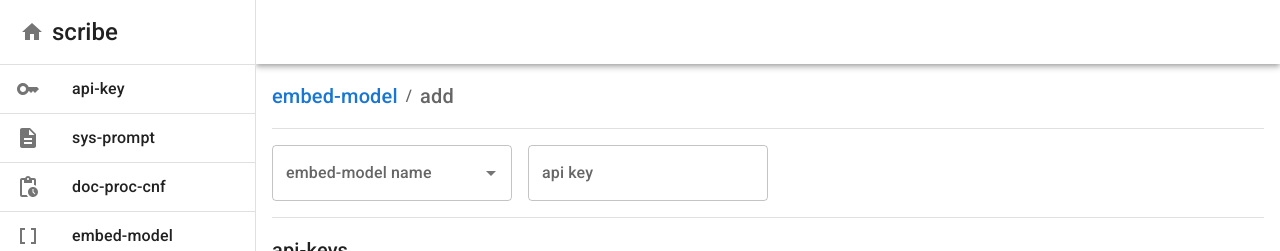
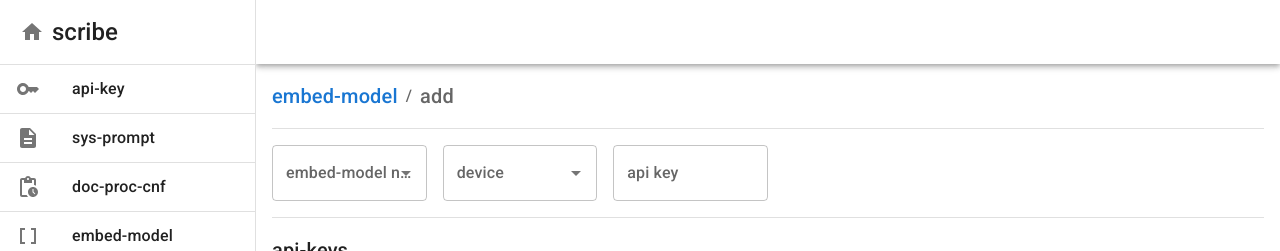
Before and after one commit to panalexeu/scribe_rag, a Next.js app in the folder scribe_ui/: page /embed-model/add in a window 1280 px wide. Shown: the top 251 px of the page. Built offline with nearby package versions, Linux system fonts and the light colour scheme; no server answers.

Commit message:
implemented cuda field during embedding model creation

```diff
--- a/scribe_ui/src/app/embed-model/add/page.tsx
+++ b/scribe_ui/src/app/embed-model/add/page.tsx
@@ -24,7 +24,7 @@ import Link from 'next/link';
 
 import {parseDateTime} from "@/src/utils";
 import {ApiKeyResponseModel} from "@/src/app/api-key/models";
-import {EmbeddingModelPostModel, EmbeddingModelName} from '../models';
+import {EmbeddingModelPostModel, EmbeddingModelName, Device} from '../models';
 import {API_URL, TABLE_PAGE_LIMIT} from "@/src/constants";
 
 export default function Page() {
@@ -36,10 +36,12 @@ export default function Page() {
 
 
     const [name, setName] = useState(null);
+    const [device, setDevice] = useState(null);
     const [apiKeyCredential, setApiKeyCredential] = useState<ApiKeyResponseModel>(null);
     const [apiKeys, setApiKeys] = useState<ApiKeyResponseModel[]>([]);
 
     const embeddingModelNameEnum = Object.values(EmbeddingModelName);
+    const deviceEnum = Object.values(Device);
 
     async function fetchApiKeyCount() {
         try {
@@ -89,8 +91,8 @@ export default function Page() {
 
 
     async function handleSubmit() {
-        if (!name || !apiKeyCredential) {
-            setSnackbarMessage("fulfill both fields 😡");
+        if (!name || !apiKeyCredential || !device) {
+            setSnackbarMessage("fulfill all fields 😡");
             setOpenSnackbar(true);
             return;
         }
@@ -98,6 +100,7 @@ export default function Page() {
         try {
             const postRequest = EmbeddingModelPostModel.parse({
                 name: name,
+                device: device,
                 api_key_credential_id: apiKeyCredential.id
             })
 
@@ -167,6 +170,15 @@ export default function Page() {
                     options={embeddingModelNameEnum}
                     onChange={(_, newValue) => setName(newValue)}
                     renderInput={(params) => <TextField {...params} label='embed-model name'/>}
+                />
+
+                {/* DEVICE */}
+                <Autocomplete
+                    fullWidth={true}
+                    value={device}
+                    options={deviceEnum}
+                    onChange={(_, newValue) => setDevice(newValue)}
+                    renderInput={(params) => <TextField {...params} label='device'/>}
                 />
 
                 {/* SELECTED API KEY */}
--- a/scribe_ui/src/app/embed-model/models.ts
+++ b/scribe_ui/src/app/embed-model/models.ts
@@ -4,17 +4,20 @@ import {ApiKeyResponseModel} from "@/src/app/api-key/models";
 
 export const EmbeddingModelPostModel = z.object({
     name: z.string(),
+    device: z.string(),
     api_key_credential_id: z.number()
 })
 
 export const EmbeddingModelPutModel = z.object({
     name: z.string().nullable(),
+    device: z.string().nullable(),
     api_key_credential_id: z.number().nullable()
 })
 
 export interface EmbeddingModelResponseModel {
     id: number,
     name: string,
+    device: string,
     api_key_credential_id: number,
     api_key_credential: ApiKeyResponseModel | null,
     datetime: string
@@ -32,3 +35,8 @@ export const EmbeddingModelName = Object.freeze({
     EMBED_ENGLISH_LIGHT_V3_0: 'embed-english-light-v3.0',
     EMBED_MULTILINGUAL_LIGHT_V3_0: 'embed-multilingual-light-v3.0'
 })
+
+export const Device = Object.freeze({
+    CPU: 'cpu',
+    CUDA: 'cuda'
+})
--- a/scribe_ui/src/app/embed-model/page.tsx
+++ b/scribe_ui/src/app/embed-model/page.tsx
@@ -143,6 +143,9 @@ export default function Page() {
                             {/* NAME */}
                             <Typography marginLeft={4}>{item.name}</Typography>
 
+                            {/*DEVICE */}
+                            <Typography marginLeft={4}>{item.device}</Typography>
+
                             {/* API KEY */}
                             <KeyIcon sx={{marginLeft: 4}}/>
                             <Typography marginLeft={1}>
```
Also changed, not shown: scribe_ui/src/app/embed-model/[id]/page.tsx (+16 -3 lines).
